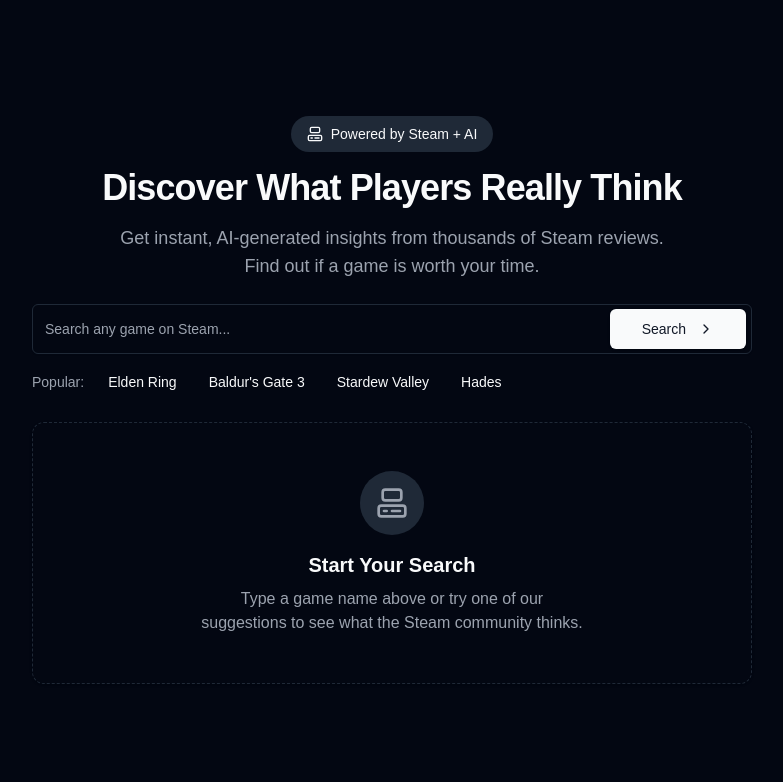
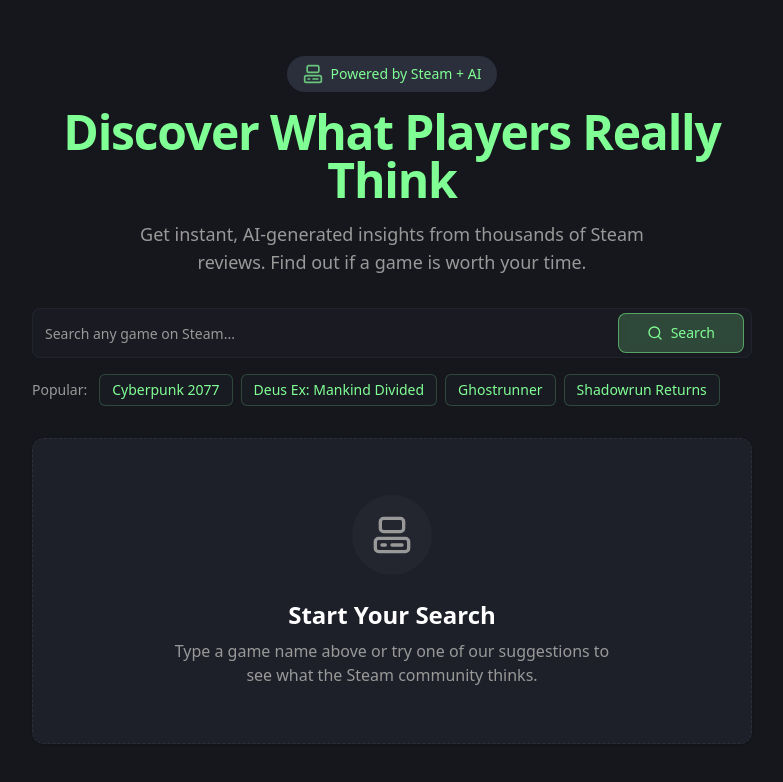
Before and after one commit to fmiras/steam-summarize, a Next.js app: page / in a window 1280 px wide. Shown: the top 782 px of the page, without its empty margins (248-1031 px from the left). Built offline with nearby package versions, Linux system fonts and the light colour scheme.

Commit message:
new styles

```diff
--- a/app/globals.css
+++ b/app/globals.css
@@ -2,76 +2,56 @@
 @tailwind components;
 @tailwind utilities;
 
-body {
-  font-family: Arial, Helvetica, sans-serif;
-}
+@layer base {
+  :root {
+    /* Cyberpunk Neon Theme */
+    --background: 230 15% 10%; /* Dark background */
+    --foreground: 0 0% 100%; /* Bright text */
 
-@layer utilities {
-  .text-balance {
-    text-wrap: balance;
+    --card: 230 15% 14%; /* Slightly lighter than background */
+    --card-foreground: 0 0% 100%;
+
+    --popover: 230 15% 14%;
+    --popover-foreground: 0 0% 100%;
+
+    /* Neon Green (Razer) */
+    --primary: 130 100% 75%;
+    --primary-foreground: 230 15% 10%;
+
+    /* Neon Pink Accent */
+    --accent: 330 100% 70%;
+    --accent-foreground: 230 15% 10%;
+
+    --secondary: 230 15% 20%;
+    --secondary-foreground: 0 0% 100%;
+
+    --muted: 230 15% 16%;
+    --muted-foreground: 0 0% 60%;
+
+    --destructive: 0 100% 68%;
+    --destructive-foreground: 230 15% 10%;
+
+    --border: 230 15% 20%;
+    --input: 230 15% 20%;
+    --ring: 130 100% 75%;
+
+    /* Neon Colors for Charts */
+    --chart-1: 130 100% 75%; /* Neon Green */
+    --chart-2: 330 100% 70%; /* Neon Pink */
+    --chart-3: 200 100% 70%; /* Neon Blue */
+    --chart-4: 50 100% 60%; /* Neon Yellow */
+    --chart-5: 0 100% 68%; /* Neon Red */
+
+    --radius: 0.5rem;
+  }
+
+  /* Optional Light Theme */
+  .light {
+    /* Light mode not defined for a cyberpunk theme */
   }
 }
 
 @layer base {
-  :root {
-    --background: 0 0% 100%;
-    --foreground: 224 71.4% 4.1%;
-    --card: 0 0% 100%;
-    --card-foreground: 224 71.4% 4.1%;
-    --popover: 0 0% 100%;
-    --popover-foreground: 224 71.4% 4.1%;
-    --primary: 220.9 39.3% 11%;
-    --primary-foreground: 210 20% 98%;
-    --secondary: 220 14.3% 95.9%;
-    --secondary-foreground: 220.9 39.3% 11%;
-    --muted: 220 14.3% 95.9%;
-    --muted-foreground: 220 8.9% 46.1%;
-    --accent: 220 14.3% 95.9%;
-    --accent-foreground: 220.9 39.3% 11%;
-    --destructive: 0 84.2% 60.2%;
-    --destructive-foreground: 210 20% 98%;
-    --border: 220 13% 91%;
-    --input: 220 13% 91%;
-    --ring: 224 71.4% 4.1%;
-    --chart-1: 12 76% 61%;
-    --chart-2: 173 58% 39%;
-    --chart-3: 197 37% 24%;
-    --chart-4: 43 74% 66%;
-    --chart-5: 27 87% 67%;
-    --radius: 0.5rem;
-    /* }
-  .dark { */
-    --background: 224 71.4% 4.1%;
-    --foreground: 210 20% 98%;
-    --card: 224 71.4% 4.1%;
-    --card-foreground: 210 20% 98%;
-    --popover: 224 71.4% 4.1%;
-    --popover-foreground: 210 20% 98%;
-    --primary: 210 20% 98%;
-    --primary-foreground: 220.9 39.3% 11%;
-    --secondary: 215 27.9% 16.9%;
-    --secondary-foreground: 210 20% 98%;
-    --muted: 215 27.9% 16.9%;
-    --muted-foreground: 217.9 10.6% 64.9%;
-    --accent: 215 27.9% 16.9%;
-    --accent-foreground: 210 20% 98%;
-    --destructive: 0 62.8% 30.6%;
-    --destructive-foreground: 210 20% 98%;
-    --border: 215 27.9% 16.9%;
-    --input: 215 27.9% 16.9%;
-    --ring: 216 12.2% 83.9%;
-    --chart-1: 220 70% 50%;
-    --chart-2: 160 60% 45%;
-    --chart-3: 30 80% 55%;
-    --chart-4: 280 65% 60%;
-    --chart-5: 340 75% 55%;
-  }
-}
-
-@layer base {
-  * {
-    @apply border-border;
-  }
   body {
     @apply bg-background text-foreground;
   }
--- a/components/steam-summarize.tsx
+++ b/components/steam-summarize.tsx
@@ -13,7 +13,7 @@ import {
   CardHeader,
   CardTitle,
 } from '@/components/ui/card'
-import { Alert, AlertDescription, AlertTitle } from '@/components/ui/alert'
+import { Alert, AlertDescription } from '@/components/ui/alert'
 import { Avatar, AvatarFallback, AvatarImage } from '@/components/ui/avatar'
 import { motion, AnimatePresence } from 'framer-motion'
 
@@ -50,21 +50,23 @@ export function SteamSummarize() {
   }
 
   const exampleQueries = [
-    { name: 'Elden Ring', id: '1245620' },
-    { name: "Baldur's Gate 3", id: '1086940' },
-    { name: 'Stardew Valley', id: '413150' },
-    { name: 'Hades', id: '1145360' },
+    { name: 'Cyberpunk 2077', id: '1091500' },
+    { name: 'Deus Ex: Mankind Divided', id: '337000' },
+    { name: 'Ghostrunner', id: '1139900' },
+    { name: 'Shadowrun Returns', id: '234650' },
   ]
 
   return (
-    <div className="container mx-auto p-6 max-w-3xl min-h-[100vh] flex flex-col justify-center">
-      <div className="space-y-6">
+    <div className="container mx-auto p-6 max-w-3xl min-h-screen flex flex-col justify-center">
+      <div className="space-y-8">
         <header className="text-center space-y-4">
-          <div className="inline-flex items-center justify-center px-4 py-2 rounded-full bg-muted">
-            <SteamIcon className="w-4 h-4 mr-2" />
-            <span className="text-sm font-medium">Powered by Steam + AI</span>
+          <div className="inline-flex items-center justify-center px-4 py-2 rounded-full bg-secondary">
+            <SteamIcon className="w-5 h-5 mr-2 text-primary animate-pulse" />
+            <span className="text-sm font-medium text-primary">Powered by Steam + AI</span>
           </div>
-          <h1 className="text-4xl font-bold tracking-tight">Discover What Players Really Think</h1>
+          <h1 className="text-5xl font-extrabold tracking-tight text-primary">
+            Discover What Players Really Think
+          </h1>
           <p className="text-muted-foreground text-lg max-w-xl mx-auto">
             Get instant, AI-generated insights from thousands of Steam reviews. Find out if a game
             is worth your time.
@@ -78,25 +80,30 @@ export function SteamSummarize() {
               placeholder="Search any game on Steam..."
               value={input}
               onChange={handleInputChange}
-              className="w-full text-lg py-6 pr-24"
+              className="w-full text-lg py-6 pr-24 bg-card/50 border-border/50 rounded-lg
+                focus:ring-2 focus:ring-primary/50 focus:border-primary/50 transition-all duration-300
+                text-foreground placeholder-muted-foreground backdrop-blur-sm"
             />
             <Button
               type="submit"
-              size="lg"
-              className="absolute right-1.5 top-1/2 -translate-y-1/2 h-10"
+              className="absolute right-2 top-1/2 -translate-y-1/2 h-10
+                bg-primary/20 hover:bg-primary/30 text-primary hover:text-primary
+                border border-primary/50 hover:border-primary
+                hover:shadow-[0_0_15px_rgba(0,255,150,0.3)]
+                transition-all duration-300 rounded-lg backdrop-blur-sm"
               disabled={isLoading}
             >
               {isLoading ? (
                 <Loader2 className="h-5 w-5 animate-spin" />
               ) : (
-                <>
-                  Search
-                  <ChevronRight className="h-4 w-4 ml-1" />
-                </>
+                <div className="flex items-center px-3">
+                  <Search className="h-4 w-4 mr-2" />
+                  <span className="font-medium">Search</span>
+                </div>
               )}
             </Button>
           </div>
-          <div className="mt-3 flex items-center gap-3">
+          <div className="mt-4 flex items-center gap-3">
             <span className="text-sm text-muted-foreground">Popular:</span>
             <div className="flex flex-wrap gap-2">
               {exampleQueries.map((game) => (
@@ -104,7 +111,11 @@ export function SteamSummarize() {
                   key={game.id}
                   variant="ghost"
                   size="sm"
-                  className="text-sm"
+                  className="text-sm bg-secondary/20 hover:bg-primary/10
+                    text-primary hover:text-primary
+                    border border-primary/20 hover:border-primary/50
+                    hover:shadow-[0_0_10px_rgba(0,255,150,0.2)]
+                    transition-all duration-300"
                   onClick={(e) => {
                     handleInputChange({ target: { value: game.name } } as any)
                     handleSearch(e)
@@ -126,8 +137,8 @@ export function SteamSummarize() {
               exit={{ opacity: 0, y: -20 }}
               transition={{ duration: 0.2 }}
             >
-              <Alert variant="destructive">
-                <AlertCircle className="h-4 w-4" />
+              <Alert variant="destructive" className="bg-destructive/10 border border-destructive">
+                <AlertCircle className="h-5 w-5 text-destructive" />
                 <AlertDescription>{error}</AlertDescription>
               </Alert>
             </motion.div>
@@ -141,10 +152,10 @@ export function SteamSummarize() {
               exit={{ opacity: 0, y: -20 }}
               transition={{ duration: 0.2 }}
             >
-              <Card>
-                <CardContent className="py-8">
+              <Card className="bg-card border border-border shadow-neon">
+                <CardContent className="py-12">
                   <div className="flex flex-col items-center justify-center space-y-4">
-                    <Loader2 className="h-8 w-8 animate-spin text-primary" />
+                    <Loader2 className="h-10 w-10 animate-spin text-primary" />
                     <p className="text-muted-foreground">Analyzing player reviews...</p>
                   </div>
                 </CardContent>
@@ -160,25 +171,27 @@ export function SteamSummarize() {
               exit={{ opacity: 0, y: -20 }}
               transition={{ duration: 0.2 }}
             >
-              <Card>
+              <Card className="bg-card border border-border shadow-neon hover:border-primary transition-all duration-300">
                 <CardHeader className="flex flex-row items-center gap-4">
-                  <Avatar className="h-16 w-16 rounded-lg">
+                  <Avatar className="h-16 w-16 rounded-md">
                     <AvatarImage
                       src={`https://steamcdn-a.akamaihd.net/steam/apps/${input}/header.jpg`}
                       className="object-cover"
                       alt={input}
                     />
-                    <AvatarFallback className="rounded-lg">
-                      <SteamIcon className="h-8 w-8" />
+                    <AvatarFallback className="rounded-md bg-muted">
+                      <SteamIcon className="h-8 w-8 text-muted-foreground" />
                     </AvatarFallback>
                   </Avatar>
                   <div>
-                    <CardTitle className="text-2xl">{input}</CardTitle>
-                    <CardDescription>Community Review Summary</CardDescription>
+                    <CardTitle className="text-2xl text-foreground">{input}</CardTitle>
+                    <CardDescription className="text-primary">
+                      Community Review Summary
+                    </CardDescription>
                   </div>
                 </CardHeader>
-                <CardContent className="prose prose-neutral dark:prose-invert">
-                  <p className="leading-7 [&:not(:first-child)]:mt-6">{completion}</p>
+                <CardContent className="prose prose-invert">
+                  <p className="leading-7">{completion}</p>
                 </CardContent>
                 <CardFooter>
                   <p className="text-sm text-muted-foreground">
@@ -196,16 +209,15 @@ export function SteamSummarize() {
               animate={{ opacity: 1, y: 0 }}
               exit={{ opacity: 0, y: -20 }}
               transition={{ duration: 0.2 }}
-              className="text-center"
             >
-              <Card className="border-dashed">
-                <CardContent className="py-12 space-y-4">
-                  <div className="bg-muted mx-auto w-16 h-16 rounded-full flex items-center justify-center">
-                    <SteamIcon className="h-8 w-8 text-muted-foreground" />
+              <Card className="bg-card border border-dashed border-border shadow-neon">
+                <CardContent className="py-14 space-y-6 text-center">
+                  <div className="bg-muted mx-auto w-20 h-20 rounded-full flex items-center justify-center">
+                    <SteamIcon className="h-10 w-10 text-muted-foreground" />
                   </div>
                   <div className="space-y-2">
-                    <h2 className="text-xl font-semibold">Start Your Search</h2>
-                    <p className="text-muted-foreground max-w-sm mx-auto">
+                    <h2 className="text-2xl font-semibold text-foreground">Start Your Search</h2>
+                    <p className="text-muted-foreground max-w-md mx-auto">
                       Type a game name above or try one of our suggestions to see what the Steam
                       community thinks.
                     </p>
--- a/package.json
+++ b/package.json
@@ -37,6 +37,7 @@
     "zod": "^3.23.8"
   },
   "devDependencies": {
+    "@tailwindcss/typography": "^0.5.15",
     "@types/cli-progress": "^3.11.6",
     "@types/node": "^22.9.0",
     "@types/react": "^18.3.12",
--- a/tailwind.config.ts
+++ b/tailwind.config.ts
@@ -1,11 +1,11 @@
-import type { Config } from "tailwindcss";
+import type { Config } from 'tailwindcss'
 
 const config: Config = {
-    darkMode: ["class"],
+  darkMode: 'class',
   content: [
-    "./pages/**/*.{js,ts,jsx,tsx,mdx}",
-    "./components/**/*.{js,ts,jsx,tsx,mdx}",
-    "./app/**/*.{js,ts,jsx,tsx,mdx}",
+    './pages/**/*.{js,ts,jsx,tsx,mdx}',
+    './components/**/*.{js,ts,jsx,tsx,mdx}',
+    './app/**/*.{js,ts,jsx,tsx,mdx}',
   ],
   theme: {
     extend: {
@@ -14,31 +14,31 @@ const config: Config = {
         foreground: 'hsl(var(--foreground))',
         card: {
           DEFAULT: 'hsl(var(--card))',
-  				foreground: 'hsl(var(--card-foreground))'
+          foreground: 'hsl(var(--card-foreground))',
         },
         popover: {
           DEFAULT: 'hsl(var(--popover))',
-  				foreground: 'hsl(var(--popover-foreground))'
+          foreground: 'hsl(var(--popover-foreground))',
         },
         primary: {
           DEFAULT: 'hsl(var(--primary))',
-  				foreground: 'hsl(var(--primary-foreground))'
+          foreground: 'hsl(var(--primary-foreground))',
         },
         secondary: {
           DEFAULT: 'hsl(var(--secondary))',
-  				foreground: 'hsl(var(--secondary-foreground))'
+          foreground: 'hsl(var(--secondary-foreground))',
         },
         muted: {
           DEFAULT: 'hsl(var(--muted))',
-  				foreground: 'hsl(var(--muted-foreground))'
+          foreground: 'hsl(var(--muted-foreground))',
         },
         accent: {
           DEFAULT: 'hsl(var(--accent))',
-  				foreground: 'hsl(var(--accent-foreground))'
+          foreground: 'hsl(var(--accent-foreground))',
         },
         destructive: {
           DEFAULT: 'hsl(var(--destructive))',
-  				foreground: 'hsl(var(--destructive-foreground))'
+          foreground: 'hsl(var(--destructive-foreground))',
         },
         border: 'hsl(var(--border))',
         input: 'hsl(var(--input))',
@@ -48,16 +48,16 @@ const config: Config = {
           '2': 'hsl(var(--chart-2))',
           '3': 'hsl(var(--chart-3))',
           '4': 'hsl(var(--chart-4))',
-  				'5': 'hsl(var(--chart-5))'
-  			}
+          '5': 'hsl(var(--chart-5))',
+        },
       },
       borderRadius: {
         lg: 'var(--radius)',
         md: 'calc(var(--radius) - 2px)',
-  			sm: 'calc(var(--radius) - 4px)'
+        sm: 'calc(var(--radius) - 4px)',
+      },
+    },
+  },
+  plugins: [require('tailwindcss-animate'), require('@tailwindcss/typography')],
 }
-  	}
-  },
-  plugins: [require("tailwindcss-animate")],
-};
-export default config;
+export default config
```
Also changed, not shown: 1 other file (tests, documents, lock files or other folders). Lines whose indentation alone changed are shown as unchanged.
